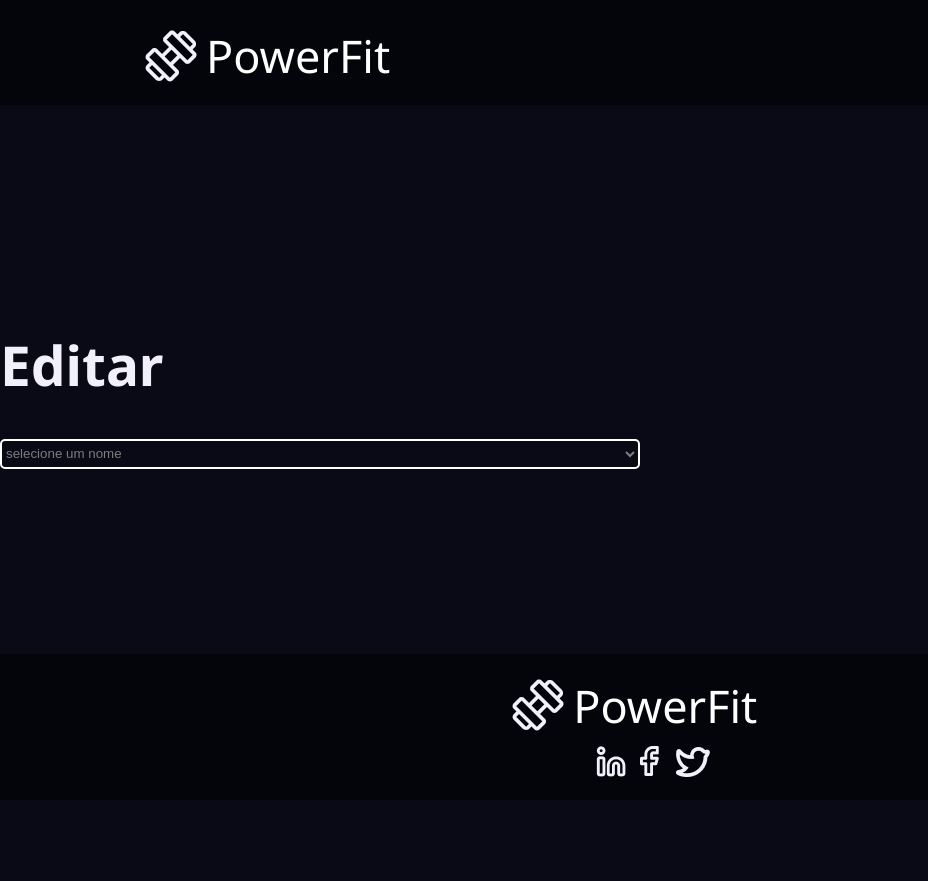
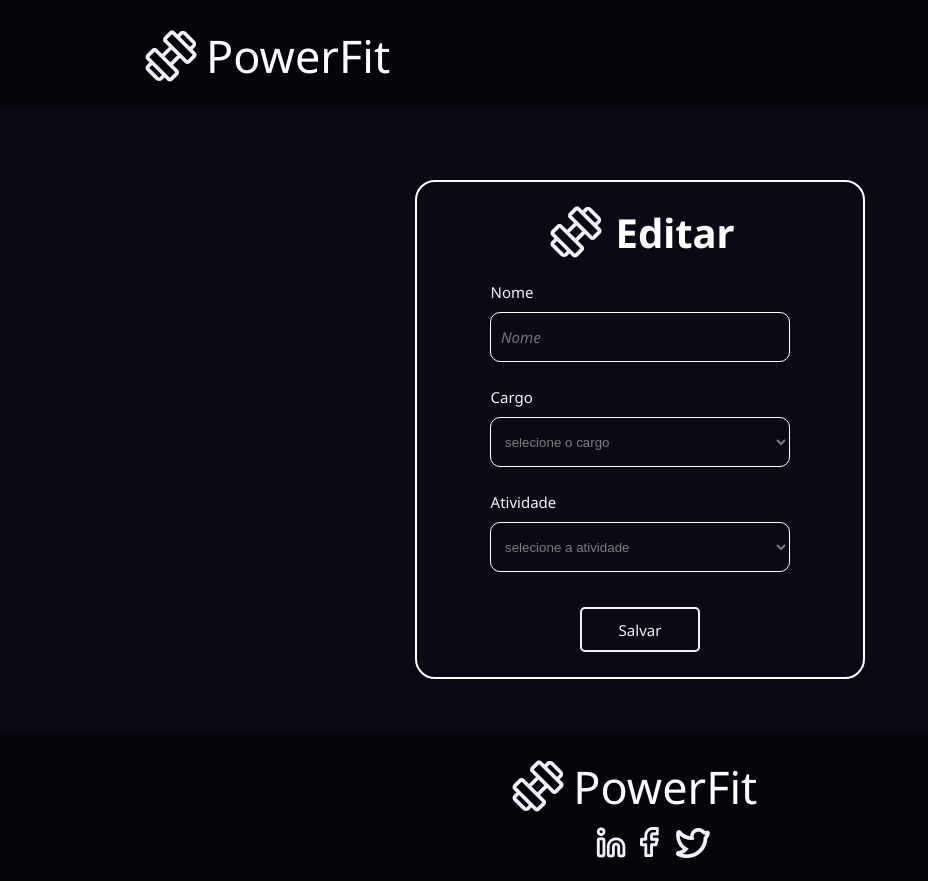
Before and after one commit to SamuelFVG/powerfit-trainee-cpe, a React (Vite) app in the folder powerfit/: page /editar in a window 1280 px wide. Shown: the whole page, without its empty margins (0-928 px from the left). Before the commit the page ends 800 px from the top, so only its background shows below. Built offline with nearby package versions, Linux system fonts and the light colour scheme.

Commit message:
EditarProtótipo

```diff
--- a/powerfit/src/components/DropDownGenerico/DropDownGenerico.jsx
+++ b/powerfit/src/components/DropDownGenerico/DropDownGenerico.jsx
@@ -7,7 +7,7 @@ function DropDownGenerico(props) {return(
 
   <DivSelect required>
   <DivDefault value="" selected disabled hidden>{props.default}</DivDefault>
-  {props.nome.map((item, index) =>   {
+  {props.options.map((item, index) =>   {
     return(
         <DivOption value={item}>{item}</DivOption>
     )
--- a/powerfit/src/components/DropDownGenerico/Styles.js
+++ b/powerfit/src/components/DropDownGenerico/Styles.js
@@ -3,12 +3,16 @@ import styled from "styled-components";
 export const DropDownG = styled.div``;
 export const DivSelect = styled.select`
   background-color: #0a0a16;
-  width: 50%;
-  height: 30px;
-  border: 2px solid;
+  width: 300px;
+  height: 50px;
+  border: 1px solid;
   border-color: #ffffff;
-  border-radius: 5px;
+  border-radius: 10px;
   color:#ffffff;
+  size: 35px;
+  padding: 0 10px;
+  margin-top:10px;
+  margin-bottom: 25px;
   &:hover {
     border-color: #ffffff  ;
   }
@@ -19,10 +23,10 @@ export const DivSelect = styled.select`
 export const DivOption = styled.option`
     background-color:#0a0a16;
     color:#ffffff;
-    height: 30px;
-`;
+    height: 50px;
+    `;
 export const DivDefault = styled.option`
     background-color:#0a0a16;
     color:blue;
-    height: 30px;
+    height: 50px;
 `;
--- a/powerfit/src/pages/Editar/Editar.jsx
+++ b/powerfit/src/pages/Editar/Editar.jsx
@@ -1,14 +1,47 @@
-import { Titulo } from "./Styles";
 import React from "react";
 import { DropDownGenerico } from "../../components";
-
-const nomes = ["Andre", "Bruno", "Carlos "];
+import Logo from "../../assets/Logo.png";
+import { LogoEditar,EditContainer, EditorContainer,DivLabel,Entrada,BotãoSalvar} from "./Styles";
 
 export default function Editar() {
+
+  const atividades = ["Cardio", "Musculação", "Acompanhamento de clientes (manhã)", "Recepção de clientes (manhã)",  "Pagamento de impostos (manhã)", "Acompanhamento de clientes (tarde)", "Recepção de clientes (tarde)",  "Pagamento de impostos (tarde)", "Acompanhamento de clientes (noite)", "Recepção de clientes (noite)",  "Pagamento de impostos (noite)"];
+
+  const cargo = ["Cliente", "Personal Trainer", "Contador", "Atendente"];
+
+  const [EntradaD, setForm] = React.useState({nome: ""});
+
+  const dados = {nome: EntradaD.Name};
+
+  console.log(dados);
+
+  function entradaDeDados(event){
+     setForm({...EntradaD, [event.target.name]: event.target.value})
+   }
+
+
   return (
-    <div>
-      <Titulo>Editar</Titulo>
-      <DropDownGenerico default="selecione um nome" nome={nomes}/>
-      </div>
+    <EditContainer>
+      <EditorContainer>
+      {<LogoEditar>
+                  <img src={Logo} ></img>
+                  <h2>Editar</h2>
+              </LogoEditar>}
+      <DivLabel>Nome</DivLabel>
+        <Entrada
+        placeholder = "Nome"
+        type="text"
+        Name="nome"
+        value={EntradaD.nome}
+        onChange={(event) => entradaDeDdados(event)}
+        required
+        />
+      <DivLabel>Cargo</DivLabel>
+      <DropDownGenerico default="selecione o cargo" options={cargo}/>
+      <DivLabel>Atividade</DivLabel>
+      <DropDownGenerico default="selecione a atividade" options={atividades}/>
+      <BotãoSalvar>Salvar</BotãoSalvar>
+      </EditorContainer>
+      </EditContainer>
   );
 }
--- a/powerfit/src/pages/Editar/Styles.js
+++ b/powerfit/src/pages/Editar/Styles.js
@@ -1,5 +1,90 @@
 import styled from "styled-components";
 
-export const Titulo = styled.h1`
-  font-size: 55px;
-`;
+export const LogoEditar = styled.div`
+    width: 300px;
+    height: 100px;
+    display: flex;
+    align-items: center;
+    justify-content: center;
+    img {
+        width: 60px;
+        height: 60px;
+    }
+    h2{
+        margin-left: 10px;
+        color: white;
+        font-weight: 700;
+        font-size: 40px;
+    }
+`
+
+export const EditContainer = styled.section`
+  height: 60vh;
+  display: flex;
+  flex-direction: column;
+  justify-content:top;
+  align-items: center;
+  background-color: #0A0A16;
+  `
+  export const EditorContainer = styled.div`
+  width: 450px;
+  height: 600px;
+  border: 2px solid white;
+  display: flex;
+  flex-direction: column;
+  justify-content: center;
+  align-items: center;
+  background-color: #0A0A16;
+  border-radius: 20px;
+`
+export const DivLabel = styled.label`
+flex-direction: line;
+justify-content: left;
+align-items: left;
+width: 67%;
+height: 13 px;
+`
+
+export const Entrada = styled.input`
+    background: #0A0A16;
+        border: 1px solid #ffffff;
+        border-radius: 3px;
+        height: 50px;
+        width: 300px;
+        border-radius: 10px;
+        margin-bottom: 25px;
+        margin-top: 10px;
+        color: white;
+        padding: 0 10px;
+        font-family: 'Noto sans', sans-serif;
+        font-size: 15px;
+        display: flex;
+        align-items: center;
+        &::placeholder{
+            font-style: italic;
+        }
+`
+export const BotãoSalvar = styled.button`
+    background: #0A0A16;
+        border: 2px solid #f2f1fb;
+        border-radius: 5px;
+        height: 45px;
+    color: #f2f1fb;
+        margin-bottom: 25px;
+        margin-top: 10px;
+    width: 120px;
+        padding: 0 10px;
+        font-family: 'Noto sans', sans-serif;
+        font-size: 15px;
+        display: flex;
+        align-items: center;
+        justify-content: center;
+        &::placeholder{
+            font-style: italic;
+        }
+        :hover {
+    border-color: #df5031;
+    color: #df5031;
+  }
+`
+;
```
